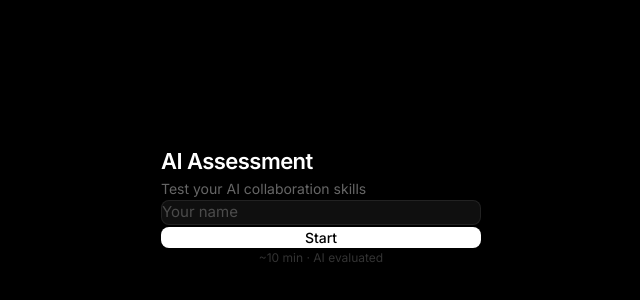
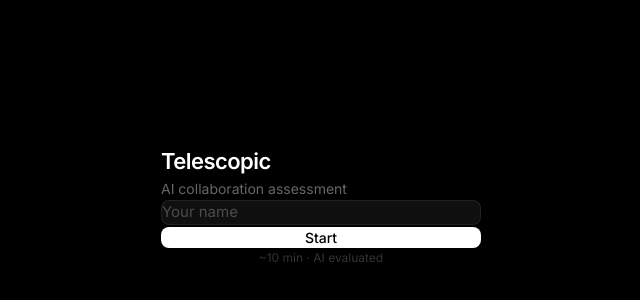
Before and after one commit to bfalk1/ai-literacy-demo, a Next.js app: page / in a window 1280 px wide. Shown: the part 194-494 px from the top of the page, without its empty margins (319-959 px from the left). Built offline with nearby package versions, Linux system fonts and the light colour scheme.

Commit message:
Rebrand to Telescopic

```diff
--- a/src/app/layout.tsx
+++ b/src/app/layout.tsx
@@ -7,8 +7,8 @@ const inter = Inter({
 });
 
 export const metadata: Metadata = {
-  title: "AI Literacy Assessment | HireUp",
-  description: "Test your ability to effectively collaborate with AI to accomplish real-world tasks.",
+  title: "Telescopic",
+  description: "AI collaboration assessment",
 };
 
 export default function RootLayout({
--- a/src/app/page.tsx
+++ b/src/app/page.tsx
@@ -20,10 +20,10 @@ export default function Home() {
       <div className="w-full max-w-xs">
         <div className="mb-8">
           <h1 className="text-[22px] font-semibold text-white tracking-tight mb-1">
-            AI Assessment
+            Telescopic
           </h1>
           <p className="text-[14px] text-white/40">
-            Test your AI collaboration skills
+            AI collaboration assessment
           </p>
         </div>
 
```
